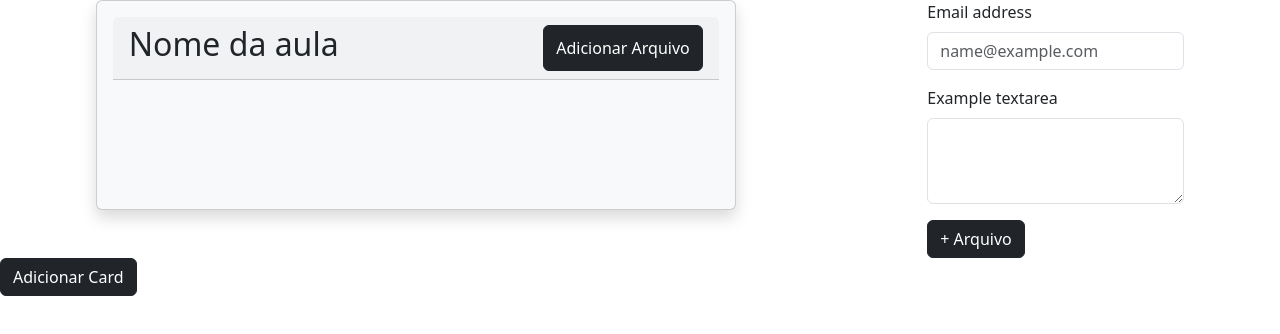
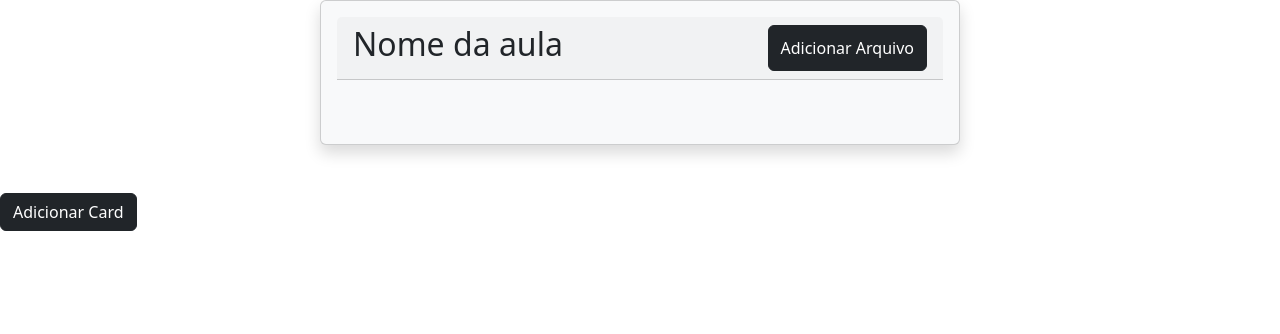
Before and after one commit to rgazoni/octo, a React (Create React App) app: page / in a window 1280 px wide. Shown: the top 334 px of the page. Built offline with nearby package versions, Linux system fonts and the light colour scheme.

Commit message:
remoção de testes

```diff
--- a/src/Components/Cards/CardAula.js
+++ b/src/Components/Cards/CardAula.js
@@ -5,10 +5,6 @@ import Button from 'react-bootstrap/Button';
 import 'bootstrap/dist/css/bootstrap.css';
 import React, { useState } from 'react';
 import './CardStyle.css';
-
-
-// teste
-import Form from 'react-bootstrap/Form';
 
 let nomeAula;
 // let desc;
@@ -37,8 +33,6 @@ function imprimeAulas(){
       console.log(listaDisciplinas);
     }
 }
-
-
 
 export default function CardAula() {
 
@@ -88,19 +82,6 @@ export default function CardAula() {
 
         </Card.Body>
     </Card>
-
-    {/* criação de uum forms para testes com o card */}
-    <Form>
-      <Form.Group className="mb-3" controlId="exampleForm.ControlInput1">
-        <Form.Label>Email address</Form.Label>
-        <Form.Control id="nome" type="email" placeholder="name@example.com" />
-      </Form.Group>
-      <Form.Group className="mb-3" controlId="exampleForm.ControlTextarea1">
-        <Form.Label>Example textarea</Form.Label>
-        <Form.Control as="textarea" rows={3} />
-      </Form.Group>
-      <Button variant="dark" onClick={adicionaAula}>+ Arquivo</Button>
-    </Form>
     </div>
 
 
```
